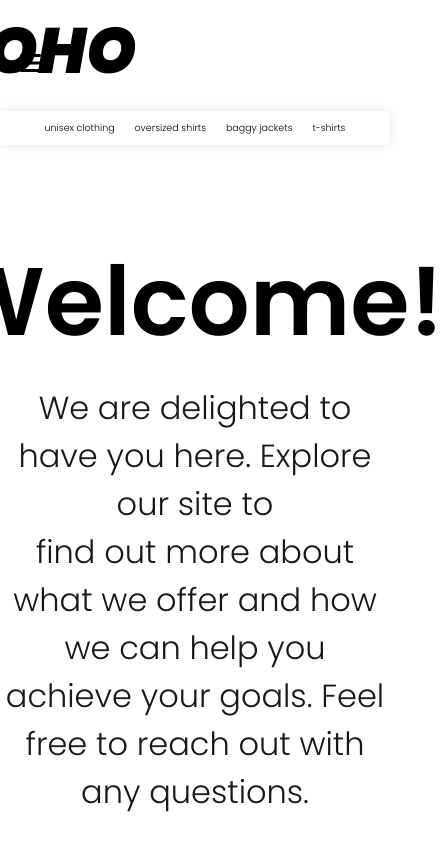
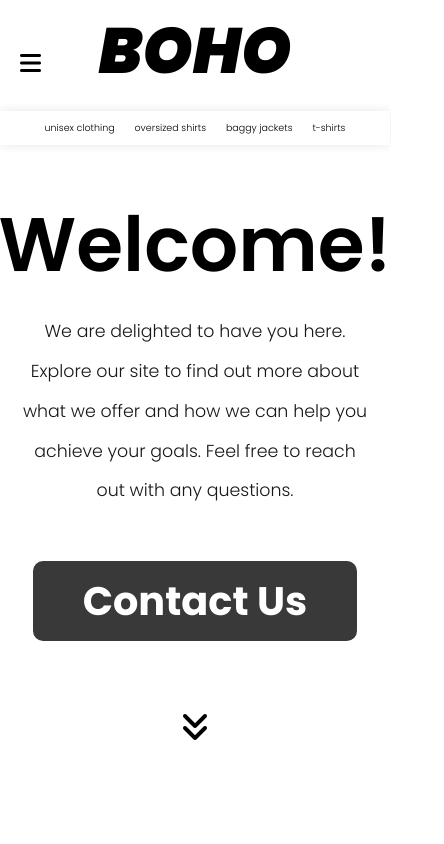
Before and after one commit to 9Misbah/Boho, a plain HTML site: page index.html in a window 390 px wide. Shown: the top 844 px of the page, 444 px wide, since content can reach past the window. Drawn offline with Linux system fonts and the light colour scheme.

Commit message:
Add files via upload

```diff
--- a/index.html
+++ b/index.html
@@ -53,9 +53,9 @@
     <div class="welcome-container">
       <h1 class="welcome-heading">Welcome!</h1>
       <p class="welcome-text">
-        We are delighted to have you here. Explore our site to <br />find out
-        more about what we offer and how we can help you <br />achieve your
-        goals. Feel free to reach out with any questions.
+        We are delighted to have you here. Explore our site to find out more
+        about what we offer and how we can help you achieve your goals. Feel
+        free to reach out with any questions.
       </p>
       <a href="#About">Contact Us </a>
       <i class="fa-solid fa-angles-down"></i>
--- a/style.css
+++ b/style.css
@@ -96,15 +96,16 @@ nav {
 .welcome-heading {
   padding-top: 10vh;
   opacity: 0;
-  font-size: 6em;
+  font-size: clamp(5rem, 2vw + 5.5rem, 9rem);
   margin-bottom: 10px;
   animation: fadeIn 2s 1s forwards;
   font-weight: 600;
 }
 
 .welcome-text {
+  width: 90vw;
   opacity: 0;
-  font-size: 2em;
+  font-size: clamp(0.5rem, 1vw + 1rem, 3rem);
   color: #181818;
   text-align: center;
   animation: fadeIn 2s 2s forwards;
@@ -116,7 +117,7 @@ nav {
   background-color: #393939;
   text-decoration: none;
   color: #ffffff;
-  font-size: 3em;
+  font-size: clamp(0.5rem, 1vw + 2rem, 3rem);
   font-weight: bolder;
   margin-top: 50px;
 
@@ -177,8 +178,6 @@ h4 {
   height: 100vh;
   display: flex;
   justify-content: center;
-  margin: 0px 10px;
-  border-radius: 10px;
 }
 
 h2 {
@@ -291,8 +290,6 @@ h3 {
   flex-direction: column;
   justify-content: space-between;
   background-color: #000000;
-  margin: 0px 10px;
-  border-radius: 10px;
 }
 
 .ABOUT {
@@ -362,7 +359,7 @@ footer {
   flex-direction: column;
   font-family: 'Poppins';
   font-size: 1em;
-  background-color: #11004a;
+  background-color: #0c0032;
   color: white;
   align-items: center;
   justify-content: center;
@@ -416,18 +413,14 @@ footer {
     max-height: 100vh;
   }
 
+  .item {
+    height: calc(120vw - 30px);
+    max-height: 100vh;
+  }
+
 
   :root {
     --Width: 80vw;
-  }
-}
-
-@media (max-width: 690px) {
-
-  .Head {
-
-    position: relative;
-    left: 40px;
   }
 
   .links-container {
@@ -503,4 +496,24 @@ footer {
     z-index: 2;
     /* Ensure it's above content but below sidebar */
   }
+
+  .welcome-heading {
+    font-size: clamp(3rem, 1vw + 4.5rem, 7rem);
+    padding-top: 5vh;
+  }
+
+  .welcome-text {
+    font-size: clamp(0.2rem, 2vw + 0.6rem, 3rem);
+    line-height: clamp(1rem, 2vw + 2rem, 6rem);
+  }
+
+  .welcome-container a {
+    font-size: clamp(1rem, 2vw + 2rem, 6rem);
+  }
+
+  .fa-angles-down {
+    margin-top: 10vh;
+  }
+
+
 }
```
